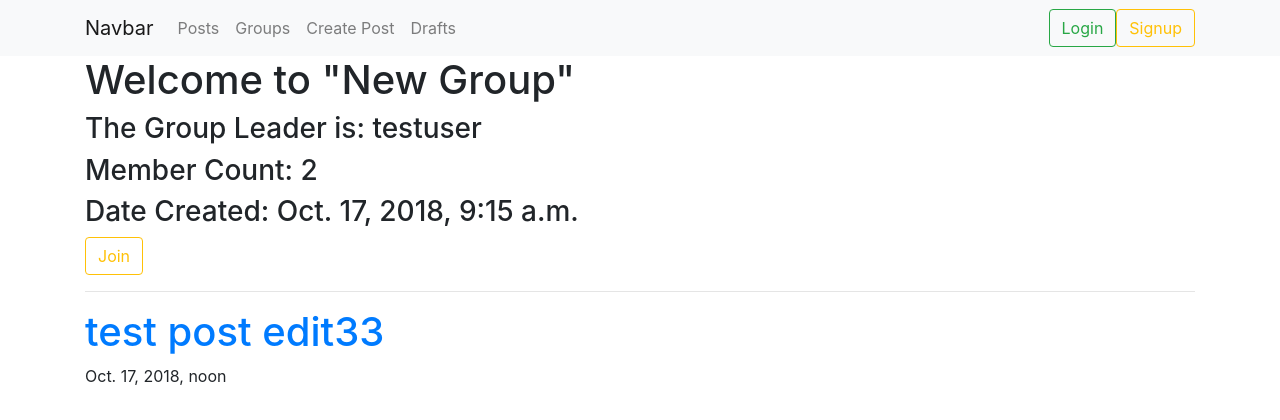
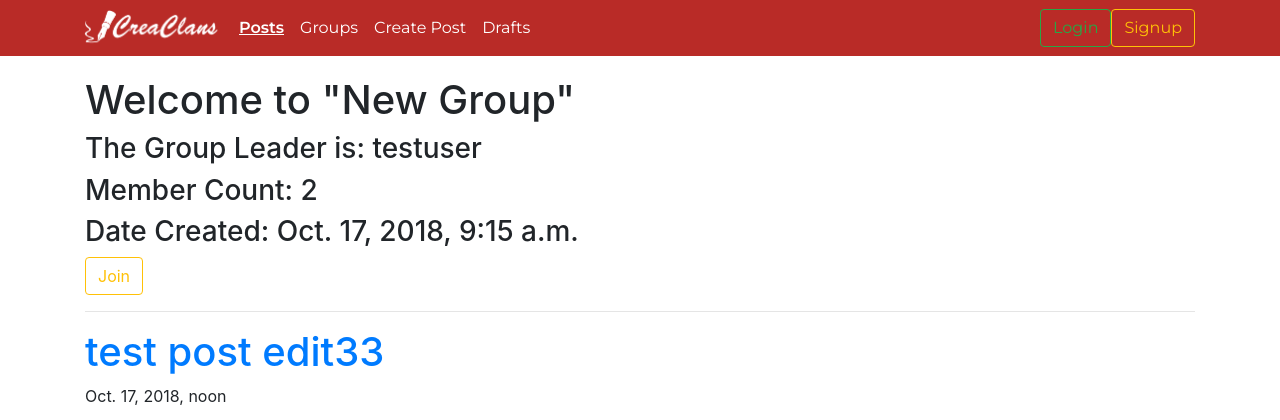
Before and after one commit to endridani/creaclans, a Django app: a page that uses templates/base.html in a window 1280 px wide. Shown: the top 420 px of the page. Run offline with Django 3.2, Linux system fonts and the light colour scheme; data comes from the database, SQL or seed files in the repository; both versions use the stored data as it was after the commit; parts of the project's set-up code (start-up, migrations or seed data) failed here and were passed over; some libraries are stand-ins or nearby versions.

Commit message:
navbar initial styling

```diff
--- /dev/null
+++ b/static/css/base.css
@@ -0,0 +1,36 @@
+.navbar{
+    font-family: 'Montserrat', sans-serif;
+    margin-bottom: 20px;
+}
+
+.navbar-brand {
+    position: inherit;
+    background: url(../img/logo.png) center center no-repeat;
+    width: 160px;
+    height: 50px;
+    margin-bottom: -10px;
+    background-size: contain;
+}
+
+.navbar-brand:hover {
+    position: inherit;
+    background: url(../img/logo_hover.png) center center no-repeat;
+    width: 160px;
+    height: 50px;
+    margin-bottom: -10px;
+    background-size: contain;
+}
+
+.nav-link{
+    color: #fff;
+}
+
+.nav-link:hover{
+    color: #333;
+}
+
+.navbar-nav > .active > a{
+    color: #fff;
+    font-weight: 600;
+    text-decoration: underline;
+}
--- a/templates/base.html
+++ b/templates/base.html
@@ -5,19 +5,23 @@
     <meta charset="UTF-8">
     <title>{% block title %}{% endblock %}</title>
     <link rel="stylesheet" href="{% static 'css/bootstrap.min.css' %}">
+    <link rel="stylesheet" href="{% static 'css/base.css' %}">
+    <link href="https://fonts.googleapis.com/css?family=Montserrat:400,600,800" rel="stylesheet">
 </head>
 <body>
-<nav class="navbar navbar-expand-lg navbar-light bg-light container-fluid">
+<nav class="navbar navbar-expand-lg container-fluid" style="background-color: #b92b27;">
     <div class="container">
-        <a class="navbar-brand" href="{% url 'home' %}">Navbar</a>
+    <div class="row">
+        <a class="navbar-brand" href="{% url 'home' %}"></a></div>
         <button class="navbar-toggler" type="button" data-toggle="collapse" data-target="#navbarSupportedContent"
                 aria-controls="navbarSupportedContent" aria-expanded="false" aria-label="Toggle navigation">
             <span class="navbar-toggler-icon"></span>
         </button>
 
+
         <div class="collapse navbar-collapse" id="navbarSupportedContent">
             <ul class="navbar-nav mr-auto">
-                <li class="nav-item">
+                <li class="nav-item active">
                     <a class="nav-link" href="{% url 'posts:list' %}">Posts</a>
                 </li>
                 <li class="nav-item">
@@ -45,7 +49,7 @@
     {% endblock %}
 </div>
 
-<script src="{% static 'js/jquery-3.3.1.min.js' %}"
+<script src="{% static 'js/jquery-3.3.1.min.js' %}"></script>
 <script src="{% static 'js/bootstrap.min.js' %}"></script>
 </body>
 </html>
```
Also changed, not shown: db.sqlite3, static/img/logo.png (added), static/img/logo_hover.png (added).
